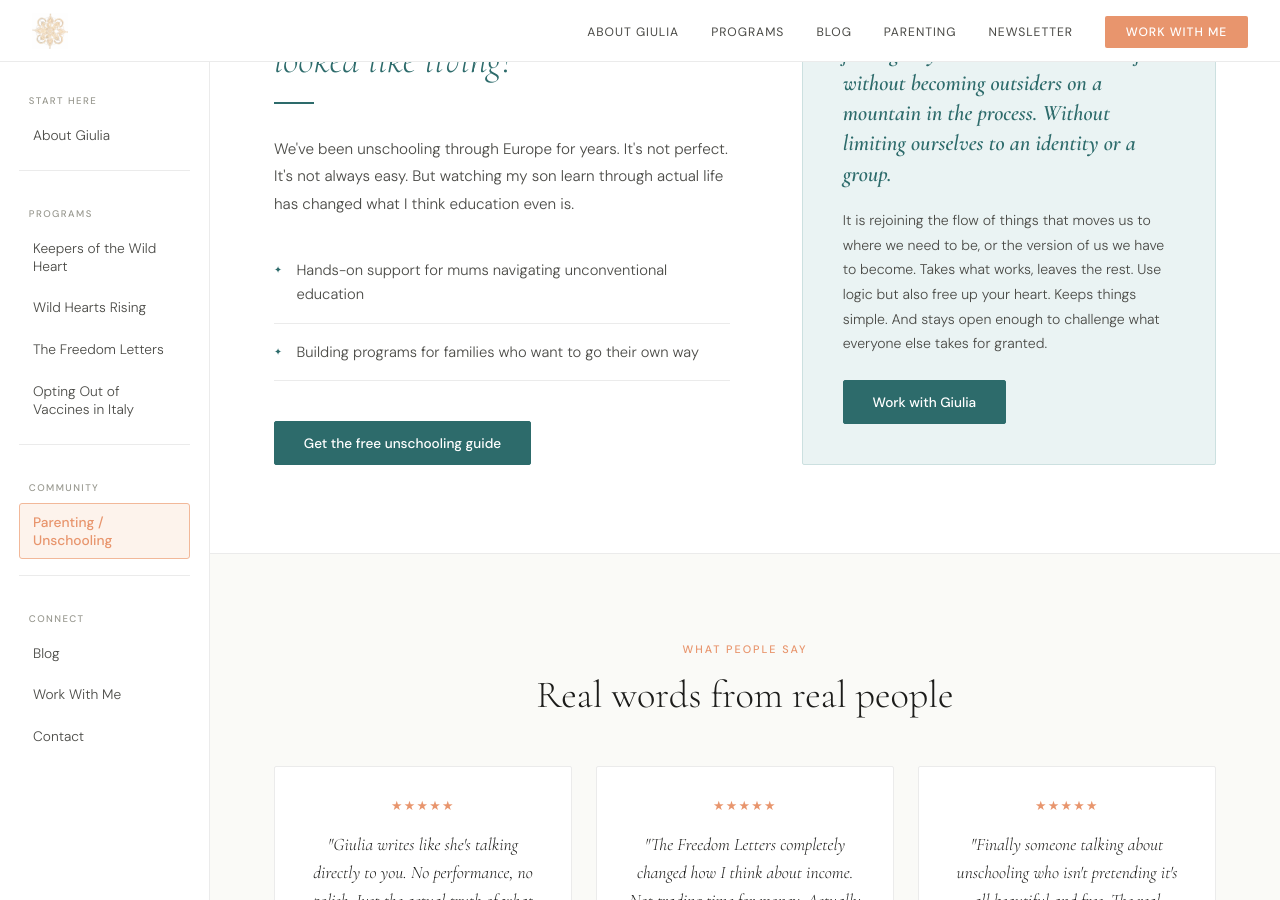
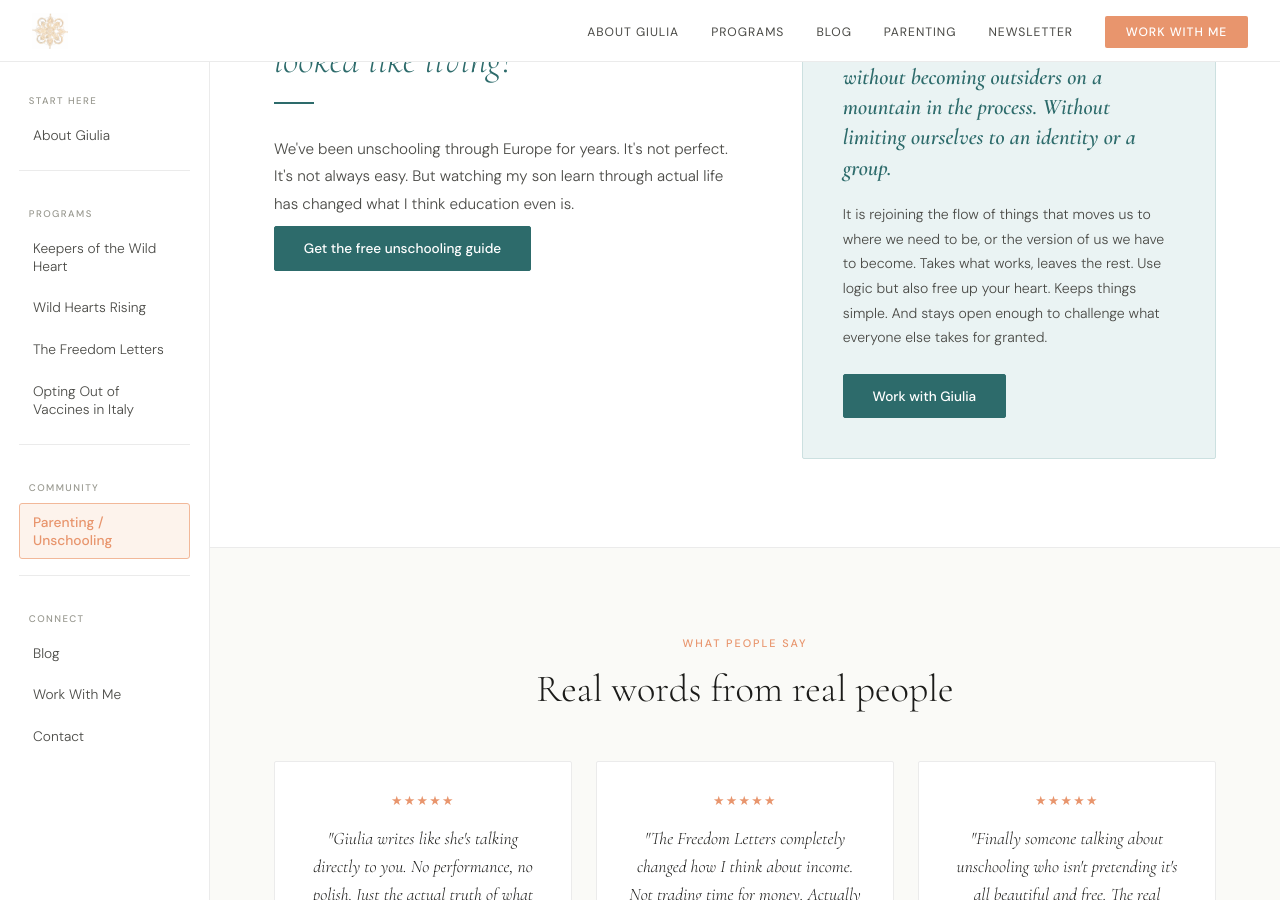
Before and after one commit to Blubell26/giuliapacciotti.com, a Jekyll site: the page built from index.html, in a window 1280 px wide and 900 px high, scrolled down 2444 px. Built offline with Jekyll 4.4.1, drawn with Linux system fonts in a browser that asks for light colours.

Commit message:
Update index.html

```diff
--- a/index.html
+++ b/index.html
@@ -335,8 +335,6 @@ footer { background:var(--dark); color:white; padding:4rem 4rem 2rem; display:gr
   </div>
 </a>
 
-
-
       </div>
     </section>
 
@@ -347,10 +345,6 @@ footer { background:var(--dark); color:white; padding:4rem 4rem 2rem; display:gr
           <h2 class="sec-h2">What if learning<br><em class="teal">looked like living?</em></h2>
           <div class="sec-rule teal"></div>
           <p style="font-size:0.95rem;line-height:1.8;color:var(--mid);font-weight:300;margin-bottom:0.5rem;">We've been unschooling through Europe for years. It's not perfect. It's not always easy. But watching my son learn through actual life has changed what I think education even is.</p>
-          <ul class="parenting-list">
-            <li>Hands-on support for mums navigating unconventional education</li>
-            <li>Building programs for families who want to go their own way</li>
-          </ul>
           <a href="mailto:hello@giuliapacciotti.com" class="btn-teal">Get the free unschooling guide</a>
         </div>
         <div class="parenting-aside">
```
